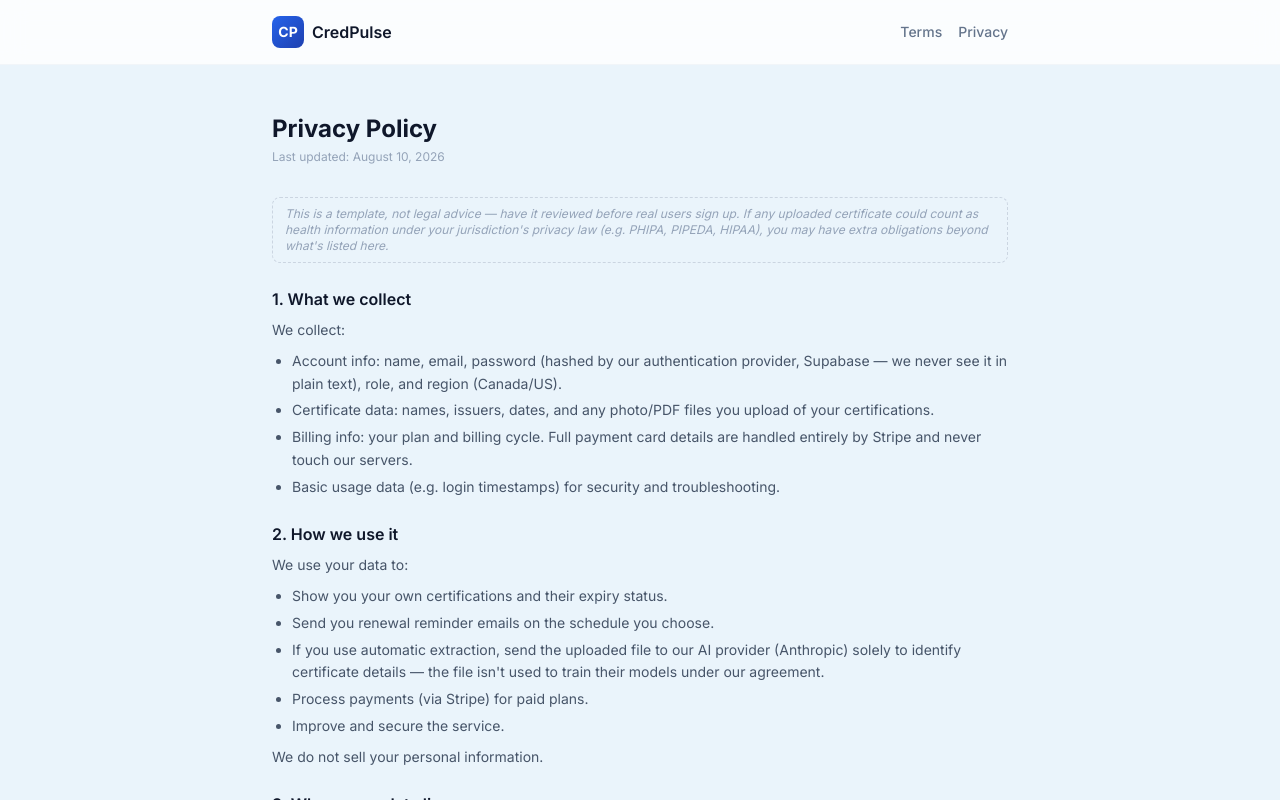
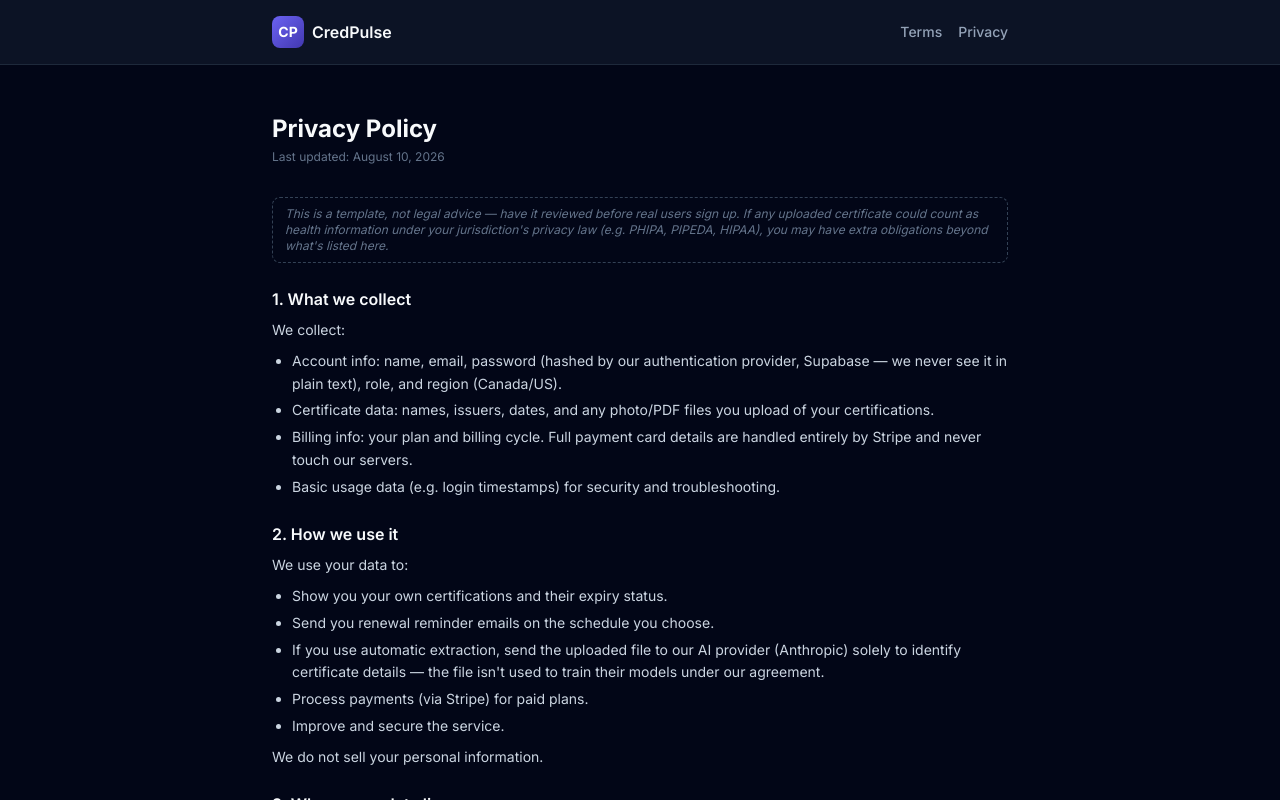
Before and after one commit to JRDGroup10/CredPulse-App, a React (Vite) app: page /privacy in a window 1280 px wide. Built offline with nearby package versions, Linux system fonts and the light colour scheme; no server answers.

Commit message:
Redesign Foundation: Dimension color/type tokens, dark-by-default, floating nav

```diff
--- a/index.html
+++ b/index.html
@@ -3,7 +3,29 @@
   <head>
     <meta charset="UTF-8" />
     <meta name="viewport" content="width=device-width, initial-scale=1.0" />
-    <meta name="theme-color" content="#eaf4fb" />
+
+    <!-- Applies the dark class before first paint. ThemeContext.tsx only
+         adds/removes it in a useEffect, which runs after React mounts and
+         after the initial paint — fine when light was the default (only
+         users who'd already opted into dark saw anything), but now that
+         dark is the default for everyone (see getInitialTheme's fallback),
+         every new visitor would otherwise see a flash of the light canvas
+         before it switches. This mirrors getInitialTheme's exact logic:
+         explicit stored choice wins, otherwise default to dark. -->
+    <script>
+      (function () {
+        try {
+          if (localStorage.getItem("credpulse-theme") !== "light") {
+            document.documentElement.classList.add("dark");
+          }
+        } catch (e) {
+          document.documentElement.classList.add("dark");
+        }
+      })();
+    </script>
+    <!-- Matches the dark-by-default canvas (void canvas #0a0a0a) so mobile
+         browser chrome/status bar doesn't flash light before React mounts. -->
+    <meta name="theme-color" content="#0a0a0a" />
     <link rel="icon" type="image/svg+xml" href="/favicon.svg" />
     <link rel="apple-touch-icon" href="/apple-touch-icon.png" />
     <meta name="apple-mobile-web-app-capable" content="yes" />
@@ -57,11 +79,17 @@
       }
     </script>
 
+    <!-- DM Sans is the Dimension-system display/body face (weight 500 only —
+         see index.css/.tailwind.config.js comments for why never bolder).
+         Geist isn't on Google Fonts, and the source design doc itself lists
+         Inter as Geist's documented substitute, so Inter (already loaded
+         below for legacy/fallback text) does double duty as the heading
+         face too rather than pulling in a second font CDN. -->
     <link rel="preconnect" href="https://fonts.googleapis.com" />
     <link rel="preconnect" href="https://fonts.gstatic.com" crossorigin />
-    <link href="https://fonts.googleapis.com/css2?family=Inter:wght@400;500;600;700;800&display=swap" rel="stylesheet" />
+    <link href="https://fonts.googleapis.com/css2?family=DM+Sans:wght@500&family=Inter:wght@400;500;600;700;800&display=swap" rel="stylesheet" />
   </head>
-  <body class="bg-surface">
+  <body class="bg-canvas">
     <div id="root"></div>
     <script type="module" src="/src/main.tsx"></script>
   </body>
--- a/src/index.css
+++ b/src/index.css
@@ -9,29 +9,37 @@ html, body, #root {
 /* Theme tokens backing the "brand"/"accent" Tailwind colors and the "glow"
    shadow (see tailwind.config.js). Values are space-separated R G B
    components, not hex, so Tailwind's opacity-modifier classes (bg-brand-500/10
-   etc.) keep working. Defaults are the healthcare blue/green palette used on
-   the marketing site and throughout the app chrome.
+   etc.) keep working.
+
+   As of the Dimension-system redesign (CRE-12), "brand" is CredPulse's single
+   chromatic identity color — dusk violet (#6b62f2) for healthcare — used only
+   in glows, gradients, links, and CTA moments, never as a large solid fill,
+   per the source system's own rule. "accent" stays a separate green ramp: it
+   carries semantic meaning (valid/success states on CertCard etc.) that's
+   independent of brand identity, so it isn't collapsed into violet — a design
+   system can be "one brand accent" while still using red/amber/green for
+   status, the same way the app already hardcodes red/amber for
+   over-limit/warning states outside this token system entirely.
 
    Layout.tsx sets data-industry="other" on the authenticated app's root
    element for accounts whose industry (see lib/industryPref.ts) is
    construction/education/policing rather than healthcare — the override
    block below retints every bg-brand-*, text-brand-*, and shadow-glow usage
-   inside that subtree to amber/orange automatically, with no changes to
-   any individual component. Pages rendered outside that wrapper (Landing,
+   inside that subtree to amber automatically, with no changes to any
+   individual component. Pages rendered outside that wrapper (Landing,
    Industries, Auth, etc.) always see the :root defaults regardless of who's
-   viewing them — Landing.tsx in particular should always stay blue, since
-   its blue *is* the healthcare page's identity, not a per-viewer setting. */
+   viewing them. */
 :root {
-  --color-brand-50: 239 246 255;
-  --color-brand-100: 219 234 254;
-  --color-brand-200: 191 219 254;
-  --color-brand-300: 96 165 250;
-  --color-brand-400: 59 130 246;
-  --color-brand-500: 37 99 235;
-  --color-brand-600: 29 78 216;
-  --color-brand-700: 30 64 175;
-  --color-brand-800: 30 58 138;
-  --color-brand-900: 30 42 94;
+  --color-brand-50: 242 241 254;
+  --color-brand-100: 230 228 253;
+  --color-brand-200: 205 201 251;
+  --color-brand-300: 168 155 255;
+  --color-brand-400: 139 127 245;
+  --color-brand-500: 107 98 242;
+  --color-brand-600: 86 75 217;
+  --color-brand-700: 66 56 176;
+  --color-brand-800: 51 44 135;
+  --color-brand-900: 36 31 94;
   --color-accent-50: 236 253 245;
   --color-accent-100: 209 250 229;
   --color-accent-200: 167 243 208;
@@ -42,7 +50,32 @@ html, body, #root {
   --color-accent-700: 4 120 87;
   --color-accent-800: 6 95 70;
   --color-accent-900: 6 78 59;
-  --color-glow-rgb: 37 99 235;
+  --color-glow-rgb: 107 98 242;
+
+  /* Dimension neutral surface/text scale — theme-aware (see html.dark below),
+     industry-independent (every industry shares the same near-monochrome
+     shell; only --color-brand-* above changes per industry). Named after
+     role rather than Dimension's literal token names so component code reads
+     naturally: bg-canvas / bg-panel / text-ink / text-ink-muted /
+     text-ink-faint / border-hairline (see tailwind.config.js). Light-mode
+     values below are a neutral placeholder pending the dedicated light-mode
+     restyle (CRE-21) — dark values are the primary/default look as of this
+     redesign (see ThemeContext.tsx's dark-by-default change). */
+  --color-canvas: 255 255 255;
+  --color-panel: 255 255 255;
+  --color-ink: 23 23 23;
+  --color-ink-muted: 82 82 82;
+  --color-ink-faint: 140 140 140;
+  --color-hairline: 229 229 229;
+}
+
+html.dark {
+  --color-canvas: 10 10 10;
+  --color-panel: 22 22 22;
+  --color-ink: 237 237 237;
+  --color-ink-muted: 194 194 194;
+  --color-ink-faint: 104 104 104;
+  --color-hairline: 229 229 229;
 }
 
 [data-industry="other"] {
@@ -86,7 +119,7 @@ body {
 }
 
 html.dark body {
-  background-color: #0b1220;
+  background-color: #0a0a0a;
 }
 
 /* Smooth color/background transitions app-wide when toggling theme,
@@ -101,13 +134,62 @@ html.dark body {
   transition: none !important;
 }
 
+/* Shared Dimension-system primitives (CRE-14). CredPulse has no Button/Card
+   React components — every page writes its own Tailwind classes inline — so
+   these are opt-in utility classes pages can adopt one at a time (starting
+   with Layout.tsx in CRE-15) rather than a new component abstraction layer,
+   consistent with how the rest of the app is built.
+
+   Buttons "invert" the canvas per Dimension's component spec: a dark-ink
+   fill with light text in light mode, a literal white fill with literal
+   dark text in dark mode (not theme-variable ink, since dark mode's --ink is
+   bone/near-white and would be illegible on a white button — the button spec
+   calls for #161616 text specifically, regardless of theme). Ghost/secondary
+   buttons stay transparent with a hairline border in both themes. */
+@layer components {
+  .btn {
+    @apply inline-flex items-center justify-center gap-2 rounded-pill px-5 py-2.5 font-sans text-body font-normal transition-colors;
+  }
+
+  .btn-primary {
+    @apply btn bg-ink text-white hover:opacity-90 dark:bg-white dark:text-[#161616] dark:hover:opacity-90;
+  }
+
+  .btn-secondary {
+    @apply btn bg-transparent text-ink border border-hairline hover:bg-ink/5 dark:border-hairline/15 dark:hover:bg-white/5;
+  }
+
+  /* Standard card/panel surface: graphite in dark mode, white in light mode,
+     hairline border instead of a shadow (Dimension has no card box-shadow —
+     see shadow-subtle in tailwind.config.js for the one exception, an inset
+     highlight for dark surfaces only). Existing shadow-card usages migrate
+     to this class page-by-page in the Core Experience issues rather than
+     all at once here. */
+  .card {
+    @apply bg-panel rounded-panel border border-hairline dark:border-hairline/10;
+  }
+
+  /* Generic status/label pill — pages set their own background and text
+     color for the specific status (valid/expired/warning/etc.); this just
+     standardizes shape and type. */
+  .badge-pill {
+    @apply inline-flex items-center gap-1 rounded-pill px-3 py-1 text-caption font-medium;
+  }
+}
+
 @layer utilities {
+  /* Dimension's system explicitly forbids putting its violet accent into a
+     text gradient (accents are glow/wash-only, never a fill) — so this no
+     longer blends brand into accent. It's now a subtle ink-to-ink-muted
+     shimmer that stays legible and on-token in both themes; the violet
+     accent gets its moment as a background glow instead (see the radial
+     glow treatment used behind hero headlines, CRE-16). */
   .text-gradient {
     background-image: linear-gradient(
       90deg,
-      rgb(var(--color-brand-600)),
-      rgb(var(--color-brand-500)),
-      rgb(var(--color-accent-500))
+      rgb(var(--color-ink)),
+      rgb(var(--color-ink-muted)),
+      rgb(var(--color-ink))
     );
     background-size: 200% auto;
     -webkit-background-clip: text;
@@ -122,8 +204,8 @@ html.dark body {
 }
 
 ::selection {
-  background: #bfdbfe;
-  color: #1e2a5e;
+  background: rgb(var(--color-brand-500) / 0.35);
+  color: rgb(var(--color-ink));
 }
 
 /* Used by the compliance report (ComplianceReport.tsx) and anything else
--- a/src/lib/ThemeContext.tsx
+++ b/src/lib/ThemeContext.tsx
@@ -5,10 +5,14 @@ type Theme = "light" | "dark";
 const ThemeContext = createContext<{ theme: Theme; toggleTheme: () => void } | null>(null);
 
 function getInitialTheme(): Theme {
-  if (typeof window === "undefined") return "light";
+  if (typeof window === "undefined") return "dark";
   const stored = window.localStorage.getItem("credpulse-theme");
   if (stored === "light" || stored === "dark") return stored;
-  return window.matchMedia?.("(prefers-color-scheme: dark)").matches ? "dark" : "light";
+  // Dark is the app's default/primary look as of the Dimension-system redesign
+  // (CRE-12+) — a first-time visitor sees dark regardless of OS preference.
+  // Anyone who explicitly toggles to light keeps that choice via the stored
+  // value above; this fallback only applies before any choice has been made.
+  return "dark";
 }
 
 export function ThemeProvider({ children }: { children: ReactNode }) {
```
Also changed, not shown: src/components/Layout.tsx (+29 -19 lines), tailwind.config.js (+55 -3 lines).
